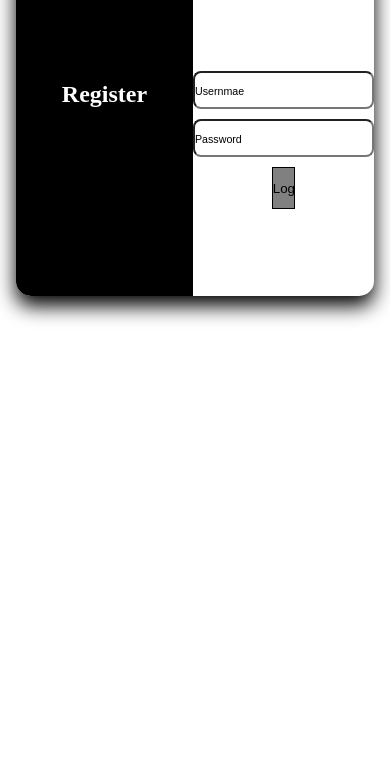
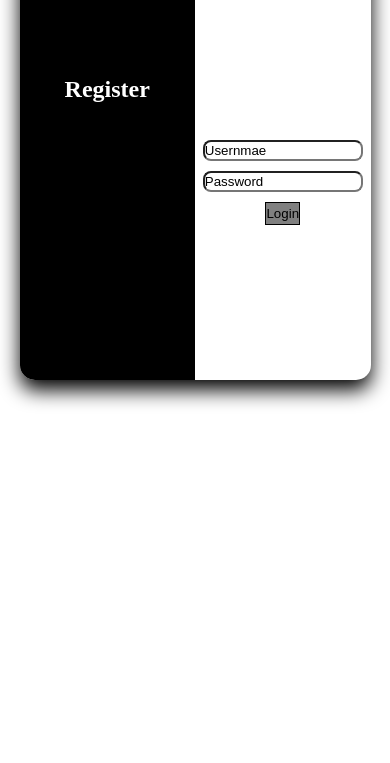
Before and after one commit to Joao-Sant-Ana/Cheat-Galaxy1, a plain HTML site: page login.html in a window 390 px wide. Shown: the part 81-844 px from the top of the page. Drawn offline with Linux system fonts and the light colour scheme.

Commit message:
Responsivade login.

```diff
--- a/login.css
+++ b/login.css
@@ -5,6 +5,50 @@
     #0e0663
     #000038
 */
+
+@media only screen and (max-width: 940px) {
+    #login, #register{
+        margin: auto;
+        width: 45svw;
+        height: 10svh;
+    }
+    #username-login, #password-login, #username-regis, #password-regis {
+        height: 2svh;
+        width: 40svw;
+        margin: auto;
+    }
+}
+
+@media only screen and (max-width: 768px) {
+    #username-regis, #password-regis, #register-btn {
+        background-color: transparent;
+        border: none;
+        pointer-events: none;
+    }
+
+    #login, #register{
+        margin: auto;
+        width: 45svw;
+        height: 10svh;
+    }
+    #username-login, #password-login, #username-regis, #password-regis {
+        width: 40svw;
+        margin: auto;
+    }
+}
+
+@media only screen and (max-width: 300px) {
+    #login, #register{
+        margin: auto;
+        width: 45svw;
+        height: 10svh;
+    }
+    #username-login, #password-login, #username-regis, #password-regis {
+        height: 2svh;
+        width: 40svw;
+        margin: auto;
+    }
+}
 
 * {
     margin: 0;
@@ -18,10 +62,10 @@ main {
     align-items: center;
     justify-content: center;
     flex-direction: row-reverse;
-    max-width: fit-content;
-    min-width: 25svw;
-    max-height: fit-content;
-    min-height: 40svh;
+    min-width: fit-content;
+    min-height: fit-content;
+    height: 50svh;
+    width: 20svw;
     box-shadow: 0px 10px 20px 0px black;
     border-radius: 15px;
 }
@@ -33,7 +77,7 @@ main {
     align-items: center;
     width: 100%;
     margin: auto;
-    height: 40svh;
+    height: 100%;
 }
 
 #left {
@@ -67,25 +111,31 @@ main {
     width: 6svw;
     height: 5svh;
     cursor: pointer;
+    min-width: fit-content;
 }
 
 #login-btn:hover {
     background-color: rgb(99, 99, 99);
 }
 
-#left, #username-regis, #password-regis, #register-btn{
+#left, #username-regis, #password-regis, #register-btn {
     background-color: black;
     border: none;
     pointer-events: none;
 }
 
-#txtregister{
-    margin-top: 69.5%;
+#username-regis, #password-regis, #register-btn {
+    background-color: transparent;
+    color: transparent;
+}
+
+#txtregister {
+    margin-top: 67%;
     background-color: black;
     color: white;
     border-radius: 15px;
     pointer-events: all;
-    cursor: pointer ;
+    cursor: pointer;
 }
 
 #txtlogin {
@@ -93,7 +143,7 @@ main {
 }
 
 ::placeholder {
-    color:black;
-    font-size: 8pt;
+    color: black;
+    font-size: 10pt;
     margin-bottom: 20%;
 }
```
